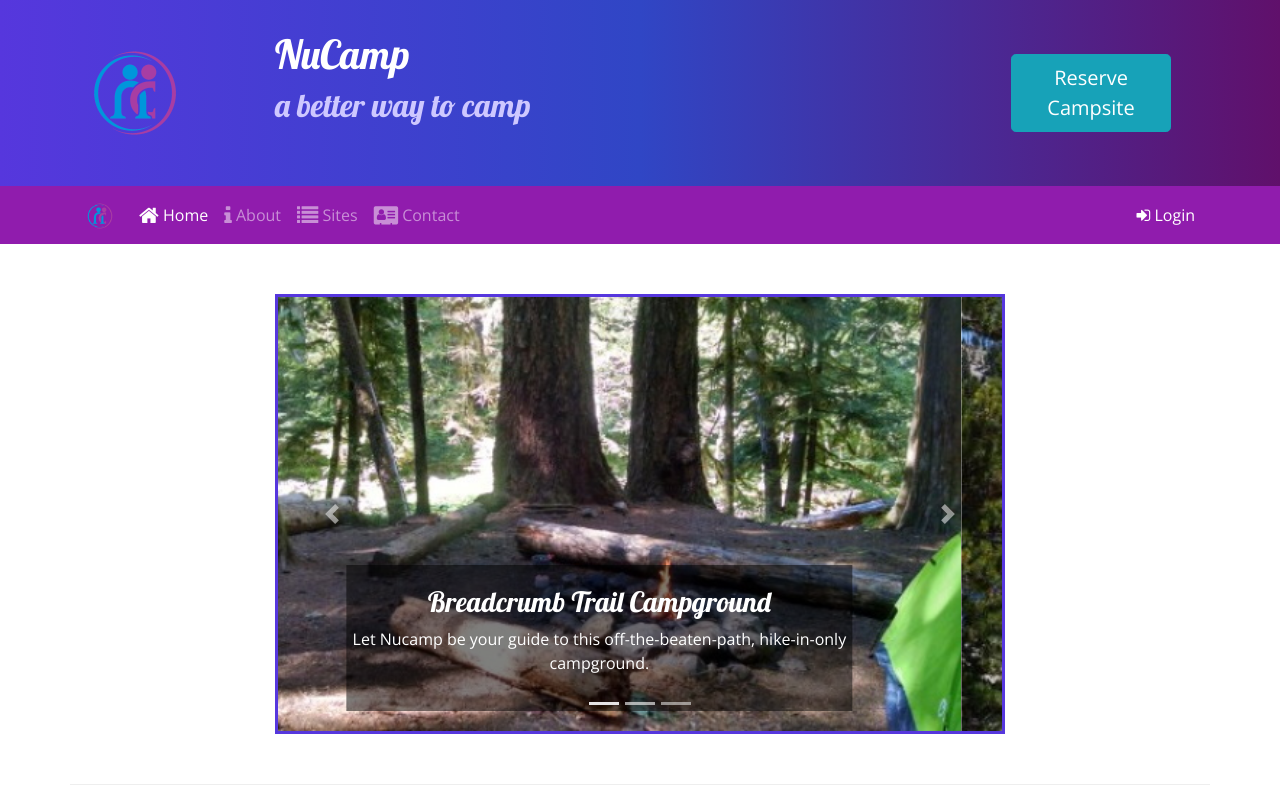
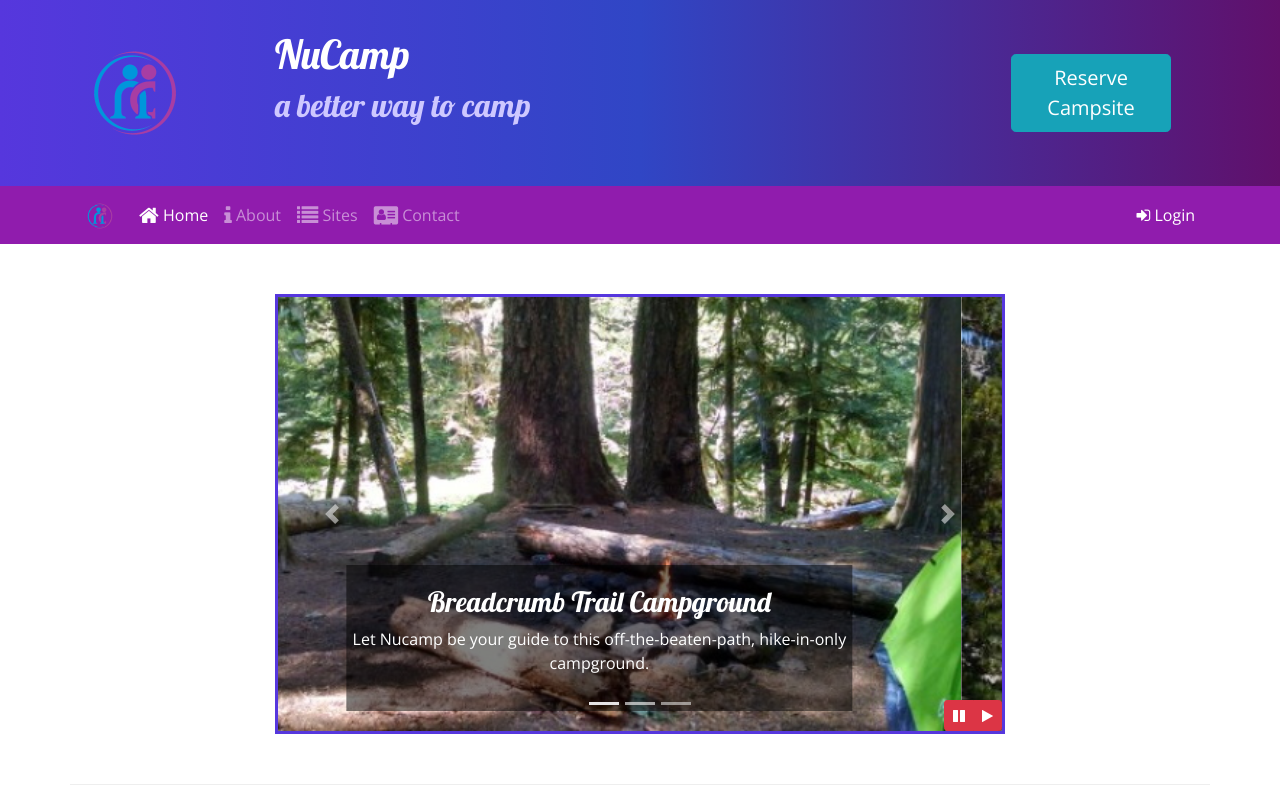
Before and after one commit to pm2dev/coding-exercise-nucamp, a website: page index.html in a window 1280 px wide. Shown: the top 800 px of the page. Drawn offline with nearby package versions, Linux system fonts and the light colour scheme.

Commit message:
added jquery

```diff
--- a/css/styles.css
+++ b/css/styles.css
@@ -52,3 +52,10 @@ a, a:hover {
 .carousel {
     border: solid #5637DD
 }
+
+#carouselButton {
+    position: absolute;
+    right: 0;
+    bottom: 0;
+    z-index: 100;
+}
--- a/index.html
+++ b/index.html
@@ -318,6 +318,11 @@
               <span class="sr-only">Next</span>
             </a>
 
+            <!-- carousel buttons -->
+            <div class="btn-group" id="carouselButton">
+              <button class="btn btn-danger btn-sm" id="carouselPause"><i class="fa fa-pause"></i></button>
+              <button class="btn btn-danger btn-sm" id="carouselPlay"><i i class="fa fa-play"></i></button>
+            </div>
           </div>
         </div>
       </div>
@@ -458,11 +463,18 @@
     <script src="node_modules/popper.js/dist/umd/popper.min.js"></script>
     <script src="node_modules/bootstrap/dist/js/bootstrap.min.js"></script>
 
-    <!-- tooltip script -->
-    <!-- <script>
-      $(function () {
-        $('[data-toggle="tooltip"]').tooltip();
-      }); -->
+    <!-- jquery script -->
+    <script>
+      $(function(){
+        $(".carousel").carousel( { interval:2000 });
+        $("#carouselPause").click(function(){
+          $(".carousel").carousel("pause");
+        });
+        $("#carouselPlay").click(function(){
+          $(".carousel").carousel("cycle");
+        });
+      });
+    </script>
     </script>
   </body>
 </html>
```
Also changed, not shown: 1 other file.
